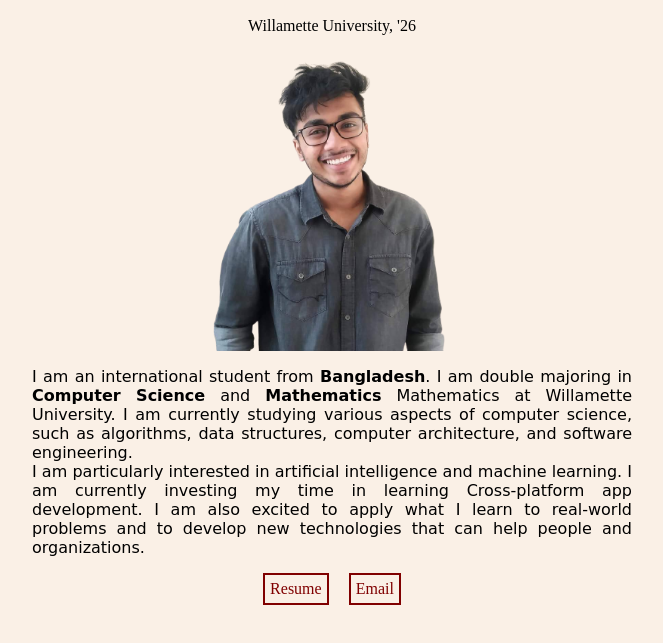
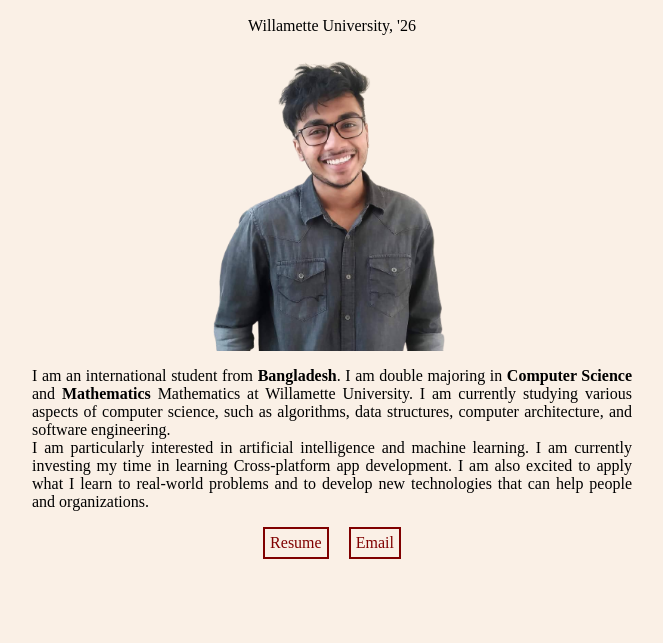
Before and after one commit to shouvikantu/shouvikantu.github.io, a plain HTML site: page index.html in a window 1280 px wide. Shown: the part 87-730 px from the top of the page, without its empty margins (308-971 px from the left). Drawn offline with Linux system fonts and the light colour scheme.

Commit message:
Update index.html

```diff
--- a/index.html
+++ b/index.html
@@ -15,7 +15,7 @@
         .para{
           max-width: 600px;
           text-align: justify;
-          font-family: cursive;
+          font-family: comic-sans;
         }
         h1 {
           color: maroon;
```
